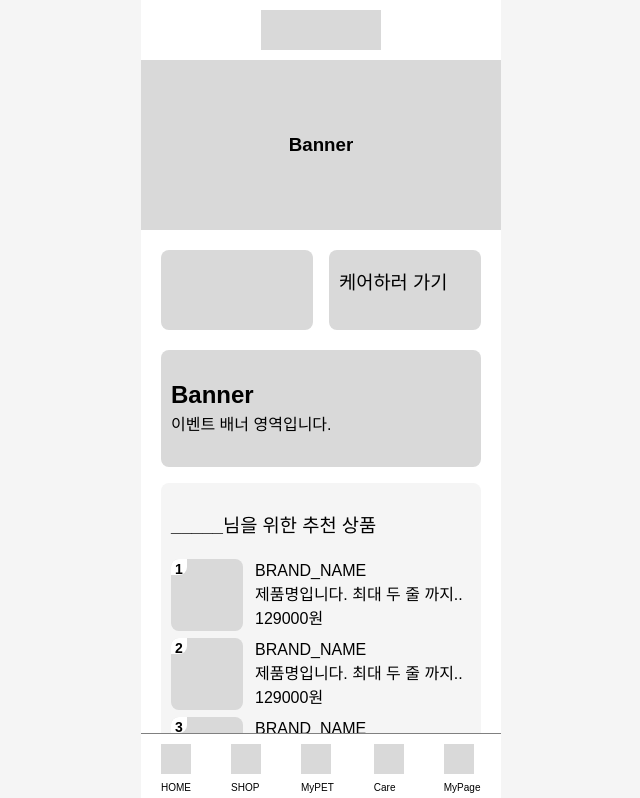
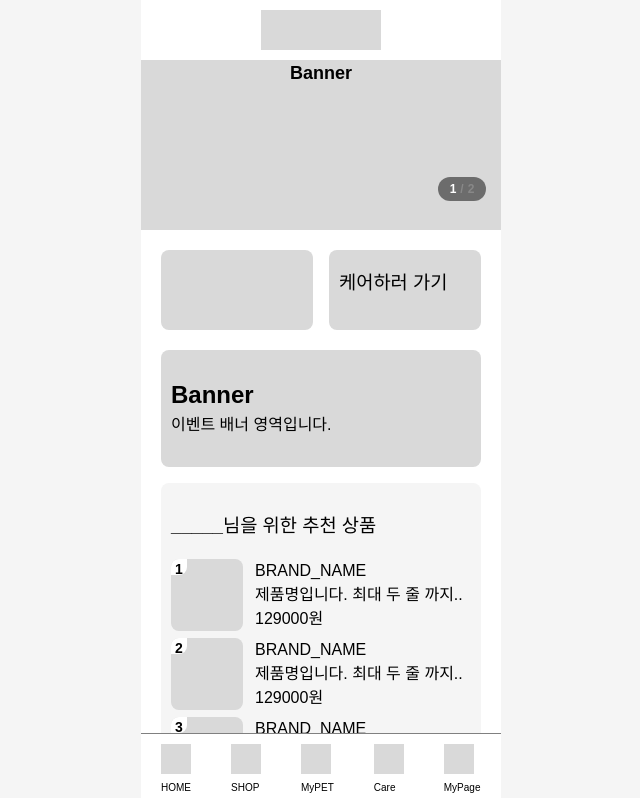
Before and after one commit to eunbinoh/my_pet, a React (Vite) app: page / in a window 1280 px wide. Shown: the top 798 px of the page, without its empty margins (304-944 px from the left). Built offline with nearby package versions, Linux system fonts and the light colour scheme.

Commit message:
feature:add banner-paging

```diff
--- a/src/app/style/App.scss
+++ b/src/app/style/App.scss
@@ -84,15 +84,44 @@
   }
 }
 
+.banner-paging{
+  display: flex;
+  float: right;
+  padding-right: 15px;
+  padding-top: 90px;
+  .paging-box{
+    display: flex;
+    justify-content: center;
+    align-items: center;
+    gap: 4px;
+    width: 48px;
+    height: 24px;
+    padding: auto auto;
+    background-color: rgba(#000,0.5);
+    border-radius: 100px;
+    box-shadow: #888888;
+    span{
+      font-size: 12px;
+      font-weight: 700;
+      color: #888888;
+    }
+    .current{
+      color: #fff;
+    }
+  }
+}
+
+
+
 .banner-box {
   background-color: #D9D9D9;
   height: 170px;
-  display: flex;
-  justify-content: center;
-  align-items: center;
+  display: flexbox;
   text-align: center;
-  span{
-    font-size: 16px;
+  h3{
+    margin: auto 0px;
+    justify-content: center;
+    font-size: 18px;
     font-weight: 700;
   }
 }
--- a/src/layout/contents/homeContent.tsx
+++ b/src/layout/contents/homeContent.tsx
@@ -1,5 +1,6 @@
 import Footer from '../footer/footer';
 import ItemBoxLine from '../../features/itemBoxLine';
+import BannerPaging from '../../shared/elements/BannerPaging'
 import { items } from '../../entities/items';
 
 const homeContainer = ({children}: ContentsProps) => {
@@ -8,6 +9,7 @@ const homeContainer = ({children}: ContentsProps) => {
       <div>{children}</div>
       <div className='banner-box'>
         <h3>Banner</h3>
+        <BannerPaging />
       </div>
       <div className='home-container'>
         <div className='inline-split'>
--- /dev/null
+++ b/src/shared/elements/BannerPaging.tsx
@@ -0,0 +1,12 @@
+const bannerPaging = () => {
+  return (
+    <div className="banner-paging">
+      <div className="paging-box">
+        <span className="current">1</span>
+        <span>/</span>
+        <span>2</span>
+      </div>
+    </div>
+  )
+}
+export default bannerPaging;
```
